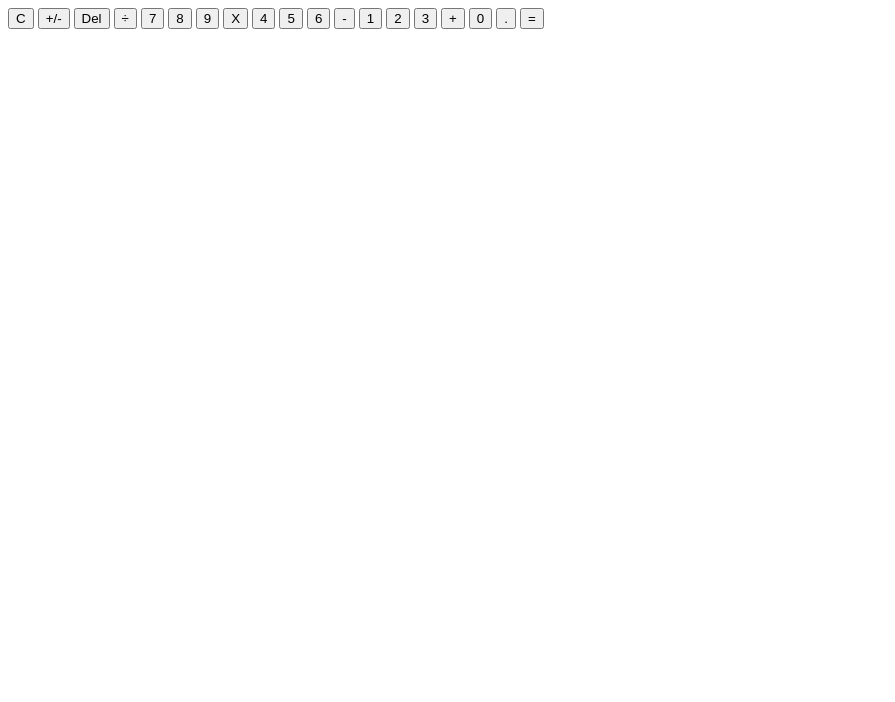
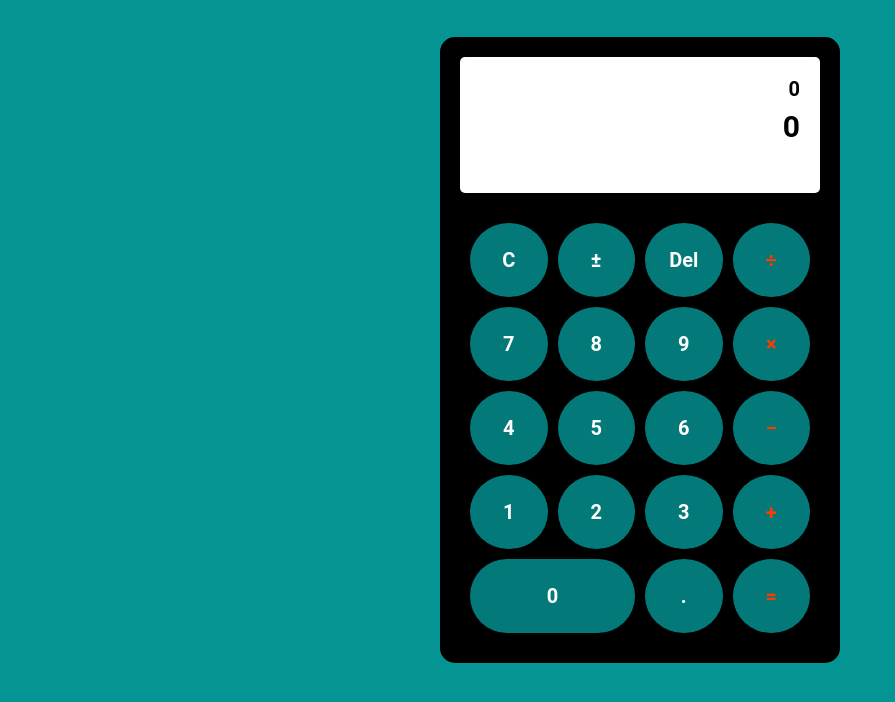
Before and after one commit to Simonvic17/calculator, a plain HTML site: page index.html in a window 1280 px wide. Shown: the whole page, without its empty margins (0-895 px from the left). Drawn offline with Linux system fonts and the light colour scheme.

Commit message:
Styled the html by adding colors and positioning buttons

```diff
--- /dev/null
+++ b/css/style.css
@@ -0,0 +1,89 @@
+:root {
+	--teal: #059494;
+	--teal-btn: #069d9dc5;
+	--white: #ffffff;
+    --blue: #48ddeba4;
+    --black: #010000;
+}
+
+*, body {
+	padding: 0;
+	margin: 0;
+	box-sizing: border-box;
+	font-family: 'Quicksand', 'Roboto', sans-serif;
+    font-weight: 700;
+    color: var(--white);
+	background: var(--teal);
+}
+.main {
+    display: flex;
+    align-items: center;
+    justify-content: center;
+    height: 600px;
+    /* min-height: 500px; */
+    padding: 10px;
+    margin-top: 50px;
+}
+
+.calculator-wrapper {
+    width: 400px;
+    /* height: 700px; */
+    border-radius: 15px;
+    padding: 20px;
+    background-color: var(--black);
+}
+
+.display {
+    padding:20px;
+    border-radius: 5px;
+    margin-bottom: 20px;
+    background-color: var(--white);
+    text-align: right;
+    word-wrap: break-word;
+    word-break: break-all;
+}
+
+.top-display {
+    min-height: 32px;
+    font-size: 20px;
+    background-color: var(--white);
+    color: black;
+}
+
+.bottom-display {
+    min-height: 64px;
+    font-size: 30px;
+    background-color: var(--white);
+    color: black;
+}
+
+.buttons {
+    display: grid;
+    grid-template-columns: repeat(4, 1fr);
+    background-color: var(--black);
+    grid-gap: 10px;
+    padding: 10px;
+}
+
+.btn {
+    border: 0px solid transparent;
+    padding: 25px 0;
+    border-radius: 100%;
+    background-color: var(--teal-btn);
+    font-size: 20px;
+}
+.btn.operator {
+    color: rgb(255, 60, 0);
+}
+
+button#zero {
+	grid-column: 1 / 3;
+	border-radius: 2.5rem;
+}
+
+.btn:hover{
+    background-color: var(--teal);
+}
+.btn:active{
+    transform: scale(0.97);
+}
--- a/index.html
+++ b/index.html
@@ -3,39 +3,40 @@
 <head>
     <meta charset="UTF-8">
     <meta name="viewport" content="width=device-width, initial-scale=1.0">
+    <link rel="stylesheet" href="css/style.css">
     <title>Calculator</title>
 </head>
 <body>
     <div class="main">
         <div class="calculator-wrapper">
             <div class="display">
-                <div class="top-display"></div>
-                <div class="display"></div>
+                <div class="top-display">0</div>
+                <div class="bottom-display">0</div>
             </div>
             <div class="buttons">
                 <button class="btn" id="clear">C</button>
-                <button class="btn" id="positive-negative">+/-</button>
+                <button class="btn" id="positive-negative">&#177;</button>
                 <button class="btn" id="delete">Del</button>
-                <button class="btn" id="devide" value="/">&#247</button>
+                <button class="btn operator" id="devide" value="/">&#247</button>
 
                 <button class="btn" id="number" value="7">7</button>
                 <button class="btn" id="number" value="8">8</button>
                 <button class="btn" id="number" value="9">9</button>
-                <button class="btn" id="multiply" value="x">X</button>
+                <button class="btn operator" id="multiply" value="x">&#215</button>
 
                 <button class="btn" id="number" value="4">4</button>
                 <button class="btn" id="number" value="5">5</button>
                 <button class="btn" id="number" value="6">6</button>
-                <button class="btn" id="minus" value="-">-</button>
+                <button class="btn operator" id="minus" value="-">&#8722</button>
 
                 <button class="btn" id="number" value="1">1</button>
                 <button class="btn" id="number" value="2">2</button>
                 <button class="btn" id="number" value="3">3</button>
-                <button class="btn" id="plus" value="+">+</button>
+                <button class="btn operator" id="plus" value="+">+</button>
 
-                <button class="btn" id="number" value="0">0</button>
+                <button class="btn" id="zero" value="0">0</button>
                 <button class="btn" id="number" value=".">.</button>
-                <button class="btn" id="minus" value="=">=</button>
+                <button class="btn operator" id="equal" value="=">&#61</button>
             </div>
         </div>
     </div>
```
